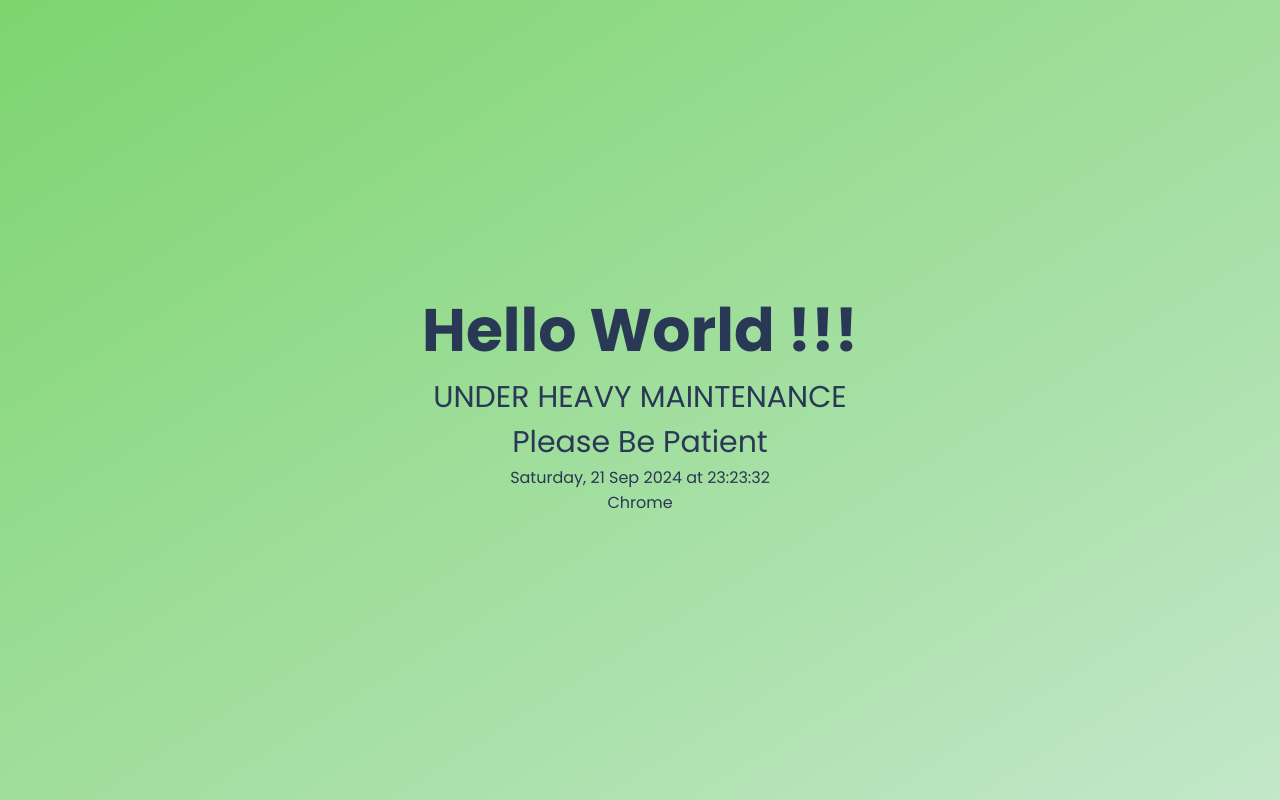
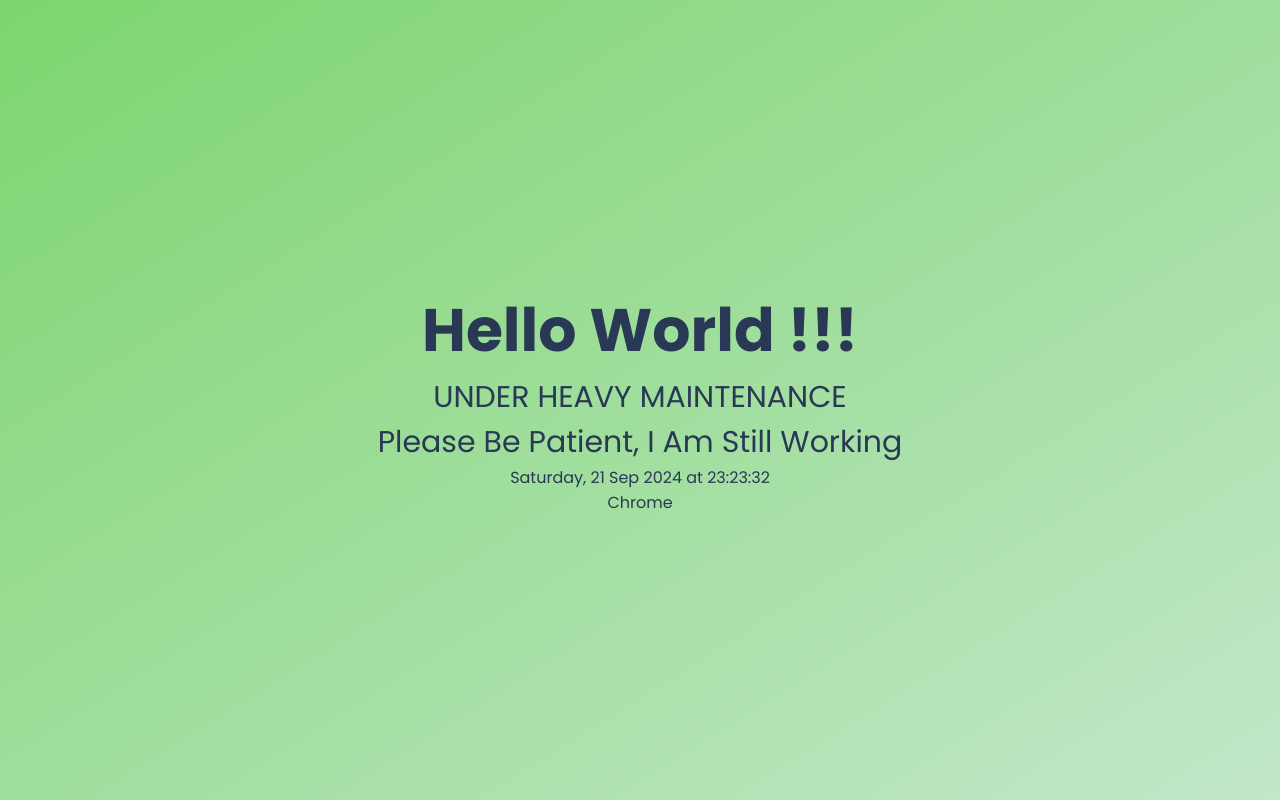
Before and after one commit to superbolang/pistolshrimp.github.io, a plain HTML site: page index.html in a window 1280 px wide. Drawn offline with Linux system fonts and the light colour scheme.

Commit message:
add new text

```diff
--- a/index.html
+++ b/index.html
@@ -10,7 +10,7 @@
     <section>
       <h1>Hello World !!!</h1>
       <p>UNDER HEAVY MAINTENANCE</p>
-      <p>Please Be Patient</p>
+      <p>Please Be Patient, I Am Still Working</p>
       <span class="time"></span>
       <span class="browser"></span>
     </section>
```
